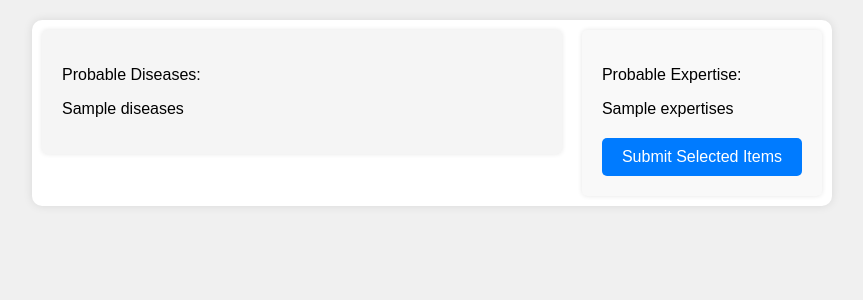
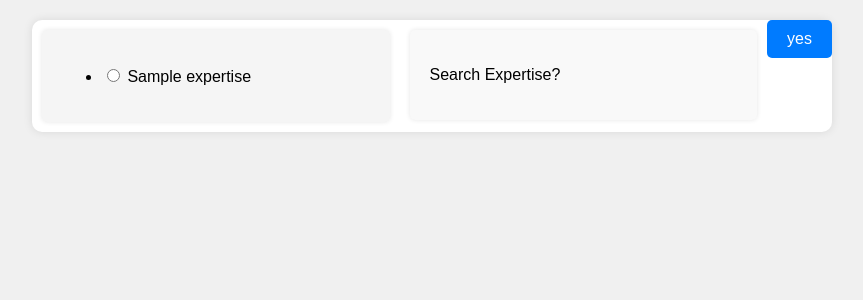
Before and after one commit to pouyanhessabi/B.Sc-Project-Healthcare-Microservice, a Flask app: template services/ai/templates/expertise.html in a window 1280 px wide. Shown: the top 300 px of the page, without its empty margins (208-1071 px from the left). Run offline with Flask 3, Linux system fonts and the light colour scheme; the template is opened without the code that fills it: most values are stand-ins (such as "Sample title", 1, 10 or a date in 2020); parts of the project's set-up code (start-up, migrations or seed data) failed here and were passed over.

Commit message:
refactor mapper

```diff
--- a/services/ai/main.py
+++ b/services/ai/main.py
@@ -7,8 +7,10 @@ from flask_sqlalchemy import SQLAlchemy
 
 from services.ai.disease_detection import detect_disease_from_symptom
 from services.ai.mapper import mapper_method
-from services.ai.shared_method import create_dictionary_from_formatted_ui_list
-from services.auth.models import UserDisease
+from services.ai.shared_method import create_dictionary_from_formatted_ui_list, \
+    create_formatted_list_from_dictionary_to_ui, separate_value_before_colon
+from services.auth.model import UserDisease, UserExpertise
+from services.search.main import search_clinic
 
 app = Flask(__name__)
 app.config['SECRET_KEY'] = '9OLWxND4o83j4K4iuopO'
@@ -34,15 +36,25 @@ def disease_detection():
     symptoms = request.form.getlist('item[]')
     diseases = detect_disease_from_symptom(symptoms)
     save_to_db_user_disease(diseases)
-    formatted_diseases = [f'{key}: {value}' for key, value in diseases.items()]
-    return render_template('disease.html', diseases=formatted_diseases)
+    formatted_list = create_formatted_list_from_dictionary_to_ui(diseases)
+    return render_template('disease.html', diseases=formatted_list)
 
 
 @app.route('/expertise', methods=['POST'])
 def map_to_expertise():
     diseases = request.form.getlist('disease[]')
     expertises = mapper_method(create_dictionary_from_formatted_ui_list(diseases))
-    return render_template('expertise.html', expertises=expertises)
+    save_to_db_user_expertise(expertises)
+    formatted_list = create_formatted_list_from_dictionary_to_ui(expertises)
+    return render_template('expertise.html', expertises=formatted_list)
+
+
+@app.route('/search', methods=['POST'])
+def search():
+    expertise = request.form.get('expertise')
+    print("expertise to search:", expertise)
+    expertise_name = separate_value_before_colon(expertise)
+    return search_clinic(expertise_name)
 
 
 def read_symptoms():
@@ -73,9 +85,29 @@ def is_new_user_disease(user_id, disease):
     where_data = (user_id, disease, date.today())
     my_cursor.execute('select * from user_disease where user_id = %s and disease = %s and req_date = %s', where_data)
     user_disease = my_cursor.fetchall()
-    """"session.execute(select(User.name, User.fullname)).first()"""""
-    # user_disease = UserDisease.query.filter_by(user_id=user_id, disease=disease, req_date=date.today())
     if not user_disease:
         return True
     else:
         return False
+
+
+def save_to_db_user_expertise(expertises: dict):
+    user_id = get_user_id()
+    for expertise in expertises:
+        user_expertise = UserExpertise(user_id=user_id, expertise=expertise, rate=float(expertises[expertise]),
+                                       req_date=date.today())
+        if is_new_user_expertise(user_id, expertise):
+            db.session.add(user_expertise)
+    db.session.commit()
+
+
+def is_new_user_expertise(user_id, expertise):
+    my_cursor = mysql_db.cursor()
+    where_data = (user_id, expertise, date.today())
+    my_cursor.execute('select * from user_expertise where user_id = %s and expertise = %s and req_date = %s',
+                      where_data)
+    user_expertise = my_cursor.fetchall()
+    if not user_expertise:
+        return True
+    else:
+        return False
--- a/services/ai/templates/disease.html
+++ b/services/ai/templates/disease.html
@@ -3,6 +3,7 @@
 <head>
     <meta charset="UTF-8">
     <meta name="viewport" content="width=device-width, initial-scale=1.0">
+    <title>Disease</title>
     <style>
         body {
             font-family: Arial, sans-serif;
--- a/services/ai/templates/expertise.html
+++ b/services/ai/templates/expertise.html
@@ -3,6 +3,7 @@
 <head>
     <meta charset="UTF-8">
     <meta name="viewport" content="width=device-width, initial-scale=1.0">
+    <title>Expertise</title>
     <style>
         body {
             font-family: Arial, sans-serif;
@@ -61,20 +62,26 @@
     </style>
 </head>
 <body>
+<form action="/search" method="POST">
     <div class="container">
         <div class="box" id="left-box">
-        <p>Probable Diseases:</p>
-        <p>{{ diseases }}</p>
+            <ul>
+                {% for expertise in expertises %}
+                <li>
+                    <label>
+                        <input type="radio" name="expertise" value="{{ expertise }}"> {{ expertise }}
+                    </label>
+                </li>
+                {% endfor %}
+            </ul>
         </div>
-    <form action="/search" method="POST">
+
         <div class="box" id="right-box">
-            <p>Probable Expertise:</p>
-            <p>{{ expertises }}</p>
-            <div id="button-container">
-                <button type="submit" id="submitBtn">Submit Selected Items</button>
+            <p>Search Expertise?</p>
         </div>
+        <button type="submit" id="submitBtn">yes</button>
+
     </div>
 </form>
-</div>
 </body>
 </html>
--- a/services/ai/templates/symptoms.html
+++ b/services/ai/templates/symptoms.html
@@ -3,7 +3,7 @@
 <head>
     <meta charset="UTF-8">
     <meta name="viewport" content="width=device-width, initial-scale=1.0">
-    <title>Detection by symptoms</title>
+    <title>Symptoms</title>
     <style>
         /* General styles */
         body {
--- a/services/auth/__init__.py
+++ b/services/auth/__init__.py
@@ -18,7 +18,7 @@ def create_app():
     login_manager.login_view = 'auth.login'
     login_manager.init_app(app)
 
-    from .models import User
+    from .model import User
 
     @login_manager.user_loader
     def load_user(user_id):
--- a/services/auth/auth.py
+++ b/services/auth/auth.py
@@ -3,7 +3,7 @@
 from flask import Blueprint, render_template, redirect, url_for, request, flash
 from flask_login import login_user, logout_user, login_required
 
-from .models import User
+from .model import User
 
 auth = Blueprint('auth', __name__)
 
```
Also changed, not shown: docker-compose.yml (+11 -2 lines), services/ai/shared_method.py (+13 -0 lines), services/auth/model.py (renamed from services/auth/models.py, +9 -3 lines), services/search/main.py (added, +20 -0 lines), services/ai/model.py (added). Lines whose indentation alone changed are shown as unchanged.
